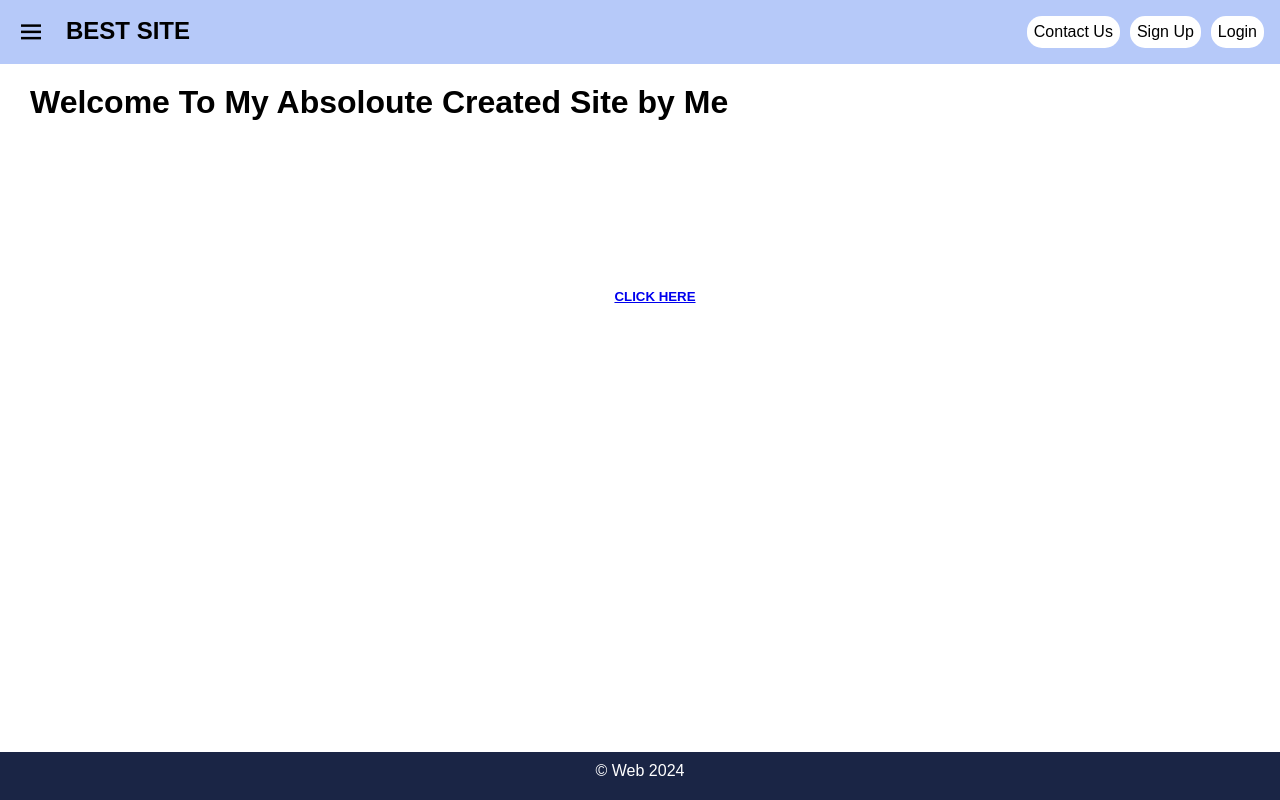
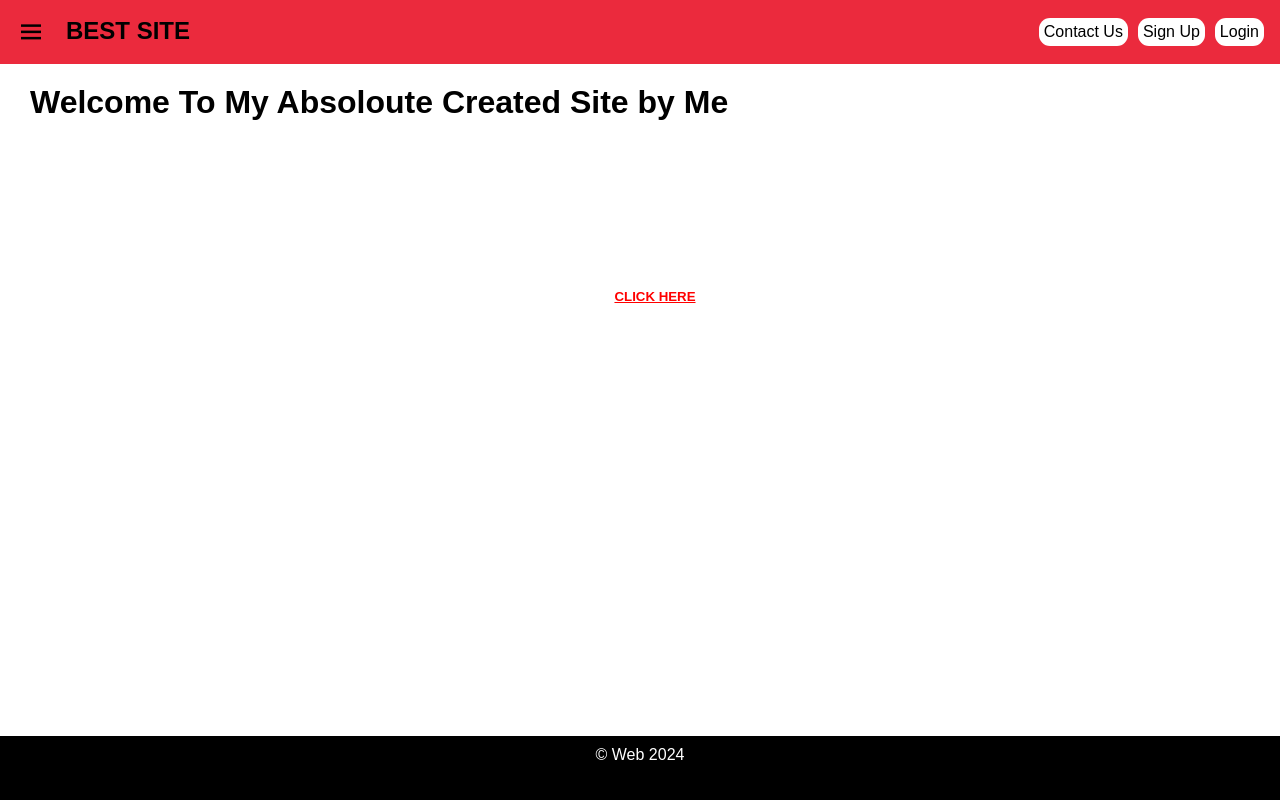
Before and after one commit to RyuuDM/RyuuDM.github.io, a PHP site: page / in a window 1280 px wide. Run offline with PHP 8.4, Linux system fonts and the light colour scheme.

Commit message:
Update style.css

```diff
--- a/style.css
+++ b/style.css
@@ -4,11 +4,10 @@
     box-sizing: border-box;
     font-family: Arial, Helvetica, sans-serif;
 }
-
 header {
     width: 100%;
     padding: 16px;
-    background-color: rgb(182, 201, 249);
+    background-color: rgb(235, 42, 61);
     height: 8vh;
     display: flex;
     justify-content: space-between;
@@ -28,8 +27,8 @@ header  ul{
 }
 header ul li{
     background-color: white;
-    padding: 7px;
-    border-radius: 15px;
+    padding: 5px;
+    border-radius: 11px;
 }
 header button{
     background-color: transparent;
@@ -60,7 +59,7 @@ header  .sub li{
     color: white;
     position: relative;
     width: 200px;
-    height:85vh;
+    height:86vh;
     display: none;
 }
 .sidebar .side-nav ul{
@@ -83,11 +82,38 @@ header  .sub li{
 .main h5{
     margin-top: 168px;
 }
+.main h5 a{
+    margin-top: 168px;
+    color: red  ;
+}
+.card{
+    margin-top: 40px;
+    display: flex;
+    gap: 30px;
+}
+.card button{
+    margin-top: 20px;
+    background-color: red;
+    border: none;
+    color: white;
+    border-radius: 12px;
+    padding: 10px;
+    cursor: pointer;
+}
+.image1{
+    width: 200px;
+}
+.image2{
+    width: 188px;
+}
+.image3{
+    width: 245px;
+}
 footer{
-    background-color: rgb(26, 37, 69);
+    background-color: rgb(0, 0, 0);
     color: white;
     width: 100%;
-    height: 6vh;
+    height: 8vh;
     padding-top: 10px;
     position: absolute;
     bottom: 0;
@@ -105,4 +131,13 @@ footer{
     .sidebar{
         height: 83vh;
     }
+    .image1{
+        width: 50px;
+    }
+    .image2{
+        width: 45px;
+    }
+    .image3{
+        width: 60px;
+    }
 }
```
